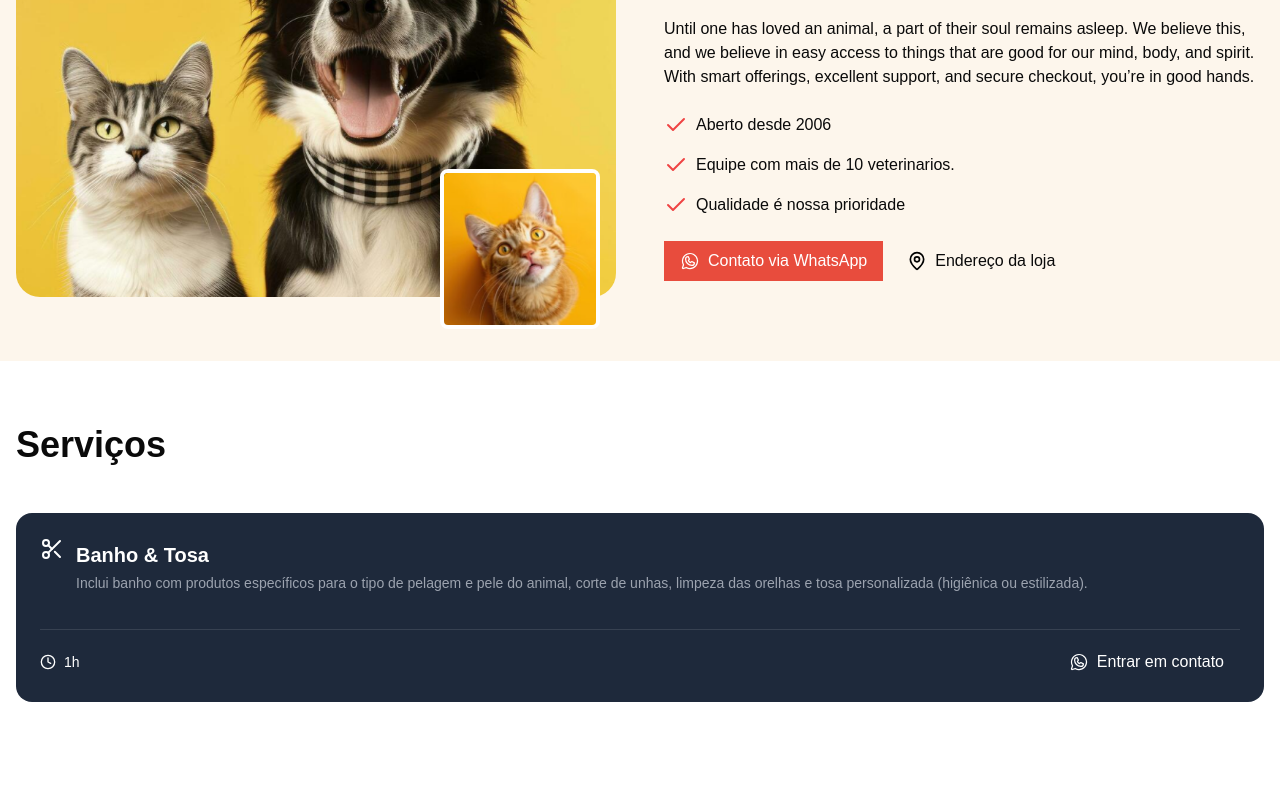
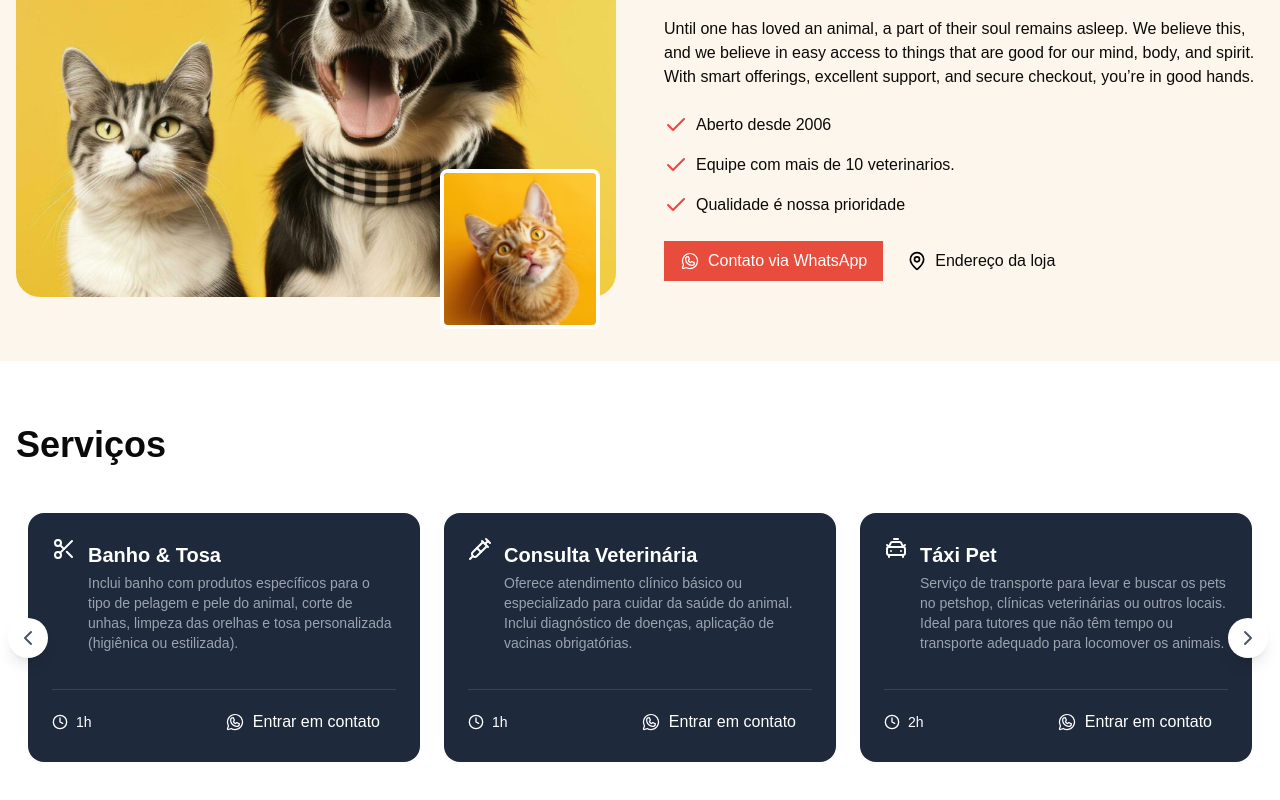
Before and after one commit to WashingtonDDS/projeto-landing-page-pet-, a Next.js app: page / in a window 1280 px wide. Shown: the part 674-1474 px from the top of the page. Before the commit the page ends 1440 px from the top, so only its background shows below. Built offline with nearby package versions, Linux system fonts and the light colour scheme.

Commit message:
Add navigation buttons and WhatsApp link to Services component for improved user interaction

```diff
--- a/src/app/_components/services.tsx
+++ b/src/app/_components/services.tsx
@@ -1,4 +1,5 @@
 "use client";
+
 import useEmblaCarousel from "embla-carousel-react";
 import {
   ChevronLeft,
@@ -9,6 +10,7 @@
   Hotel,
   Clock,
 } from "lucide-react";
+import { WhatsappLogo } from "@phosphor-icons/react";
 
 const services = [
   {
@@ -51,27 +53,37 @@
       "Olá, vi no site sobre Hotel para pets e gostaria de mais informações.",
   },
 ];
-import { WhatsappLogo } from "@phosphor-icons/react/dist/ssr";
+
 export function Services() {
   const [emblaRef, emblaApi] = useEmblaCarousel({
     loop: false,
     align: "start",
     slidesToScroll: 1,
     breakpoints: {
-      "(min-width:768px)": { slidesToScroll: 3 },
+      "(min-width: 768px)": { slidesToScroll: 3 },
     },
   });
+
+  const scrollPrev = () => {
+    emblaApi?.scrollPrev();
+  };
+
+  const scrollNext = () => {
+    emblaApi?.scrollNext();
+  };
+
   return (
     <section className="bg-white py-16">
       <div className="container mx-auto px-4">
-        <h2 className="text-4xl font-bold mb-12">Serviços</h2>
+        <h2 className="text-4xl font-bold mb-12">Serviços</h2>
+
         <div className="relative">
           <div className="overflow-hidden" ref={emblaRef}>
             <div className="flex">
               {services.map((item, index) => (
                 <div
                   key={index}
-                  className="flex-[0_0_100%] min-w-0 md:flex-[0_0_calc(100%/3)]px-3"
+                  className="flex-[0_0_100%] min-w-0 md:flex-[0_0_calc(100%/3)] px-3"
                 >
                   <article className="bg-[#1e293b] text-white rounded-2xl p-6 space-y-4 h-full flex flex-col">
                     <div className="flex-1 flex items-start justify-between">
@@ -87,13 +99,16 @@
                         </div>
                       </div>
                     </div>
+
                     <div className="border-t border-gray-700 pt-4 flex items-center justify-between">
                       <div className="flex items-center gap-2 text-sm">
                         <Clock className="w-4 h-4" />
                         <span>{item.duration}</span>
                       </div>
+
                       <a
-                        href="#"
+                        target="_blank"
+                        href={`https://wa.me/556799998800?text=${item.linkText} `}
                         className="flex items-center justify-center gap-2 hover:bg-red-500 px-4 py-1 rounded-md duration-300"
                       >
                         <WhatsappLogo className="w-5 h-5" />
@@ -103,9 +118,22 @@
                   </article>
                 </div>
               ))}
-              ;
             </div>
           </div>
+
+          <button
+            className="bg-white flex items-center justify-center rounded-full shadow-lg w-10 h-10 absolute left-3 -translate-y-1/2 -translate-x-1/2 top-1/2 z-10"
+            onClick={scrollPrev}
+          >
+            <ChevronLeft className="w-6 h-6 text-gray-600" />
+          </button>
+
+          <button
+            className="bg-white flex items-center justify-center rounded-full shadow-lg w-10 h-10 absolute -right-6 -translate-y-1/2 -translate-x-1/2 top-1/2 z-10"
+            onClick={scrollNext}
+          >
+            <ChevronRight className="w-6 h-6 text-gray-600" />
+          </button>
         </div>
       </div>
     </section>
```
